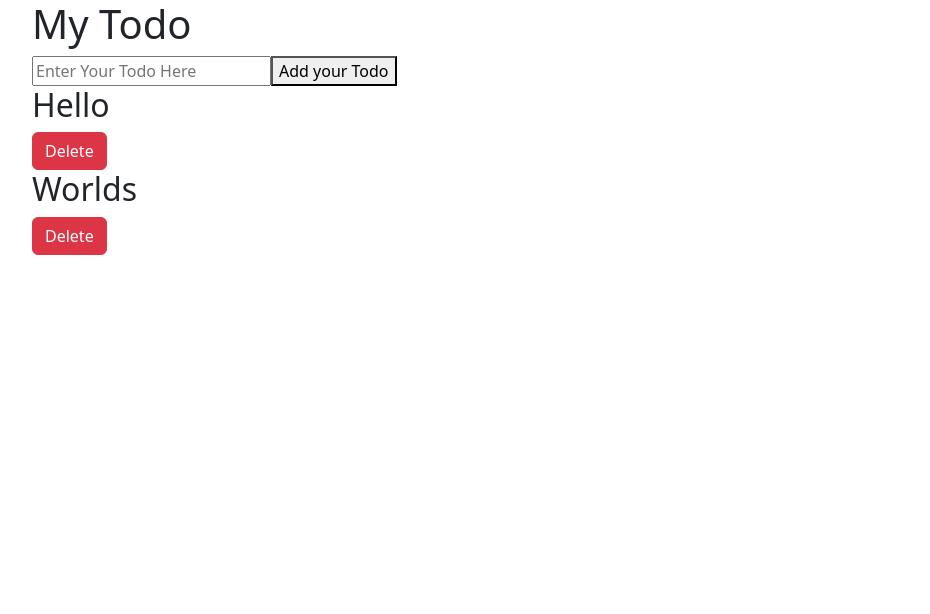
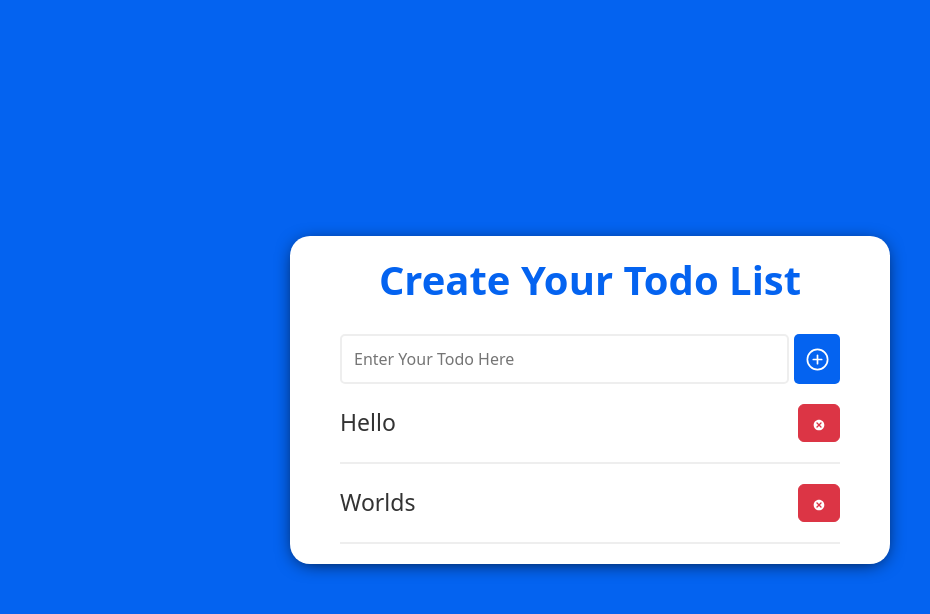
Before and after one commit to saurav-ghimire/React-Todo-App, a React (Vite) app: page / in a window 1280 px wide. Shown: the top 614 px of the page, without its empty margins (50-980 px from the left). Built offline with nearby package versions, Linux system fonts and the light colour scheme.

Commit message:
React icon added, CSS Added and some conditional Functionality for input field

```diff
--- a/package.json
+++ b/package.json
@@ -12,7 +12,8 @@
   "dependencies": {
     "bootstrap": "^5.3.2",
     "react": "^18.2.0",
-    "react-dom": "^18.2.0"
+    "react-dom": "^18.2.0",
+    "react-icons": "^5.0.1"
   },
   "devDependencies": {
     "@types/react": "^18.2.55",
--- /dev/null
+++ b/src/App.css
@@ -0,0 +1,72 @@
+body,h1,h2,h3,h4,h5,h6{
+  margin: 0;
+  padding:0;
+}
+
+
+body{
+  background-color: #0463f0;
+  height: 100vh;
+  display: flex;
+  align-items: center;
+  justify-content: center;
+  flex-direction: column;
+}
+
+.todoWrapper{
+  text-align: center;
+  max-width: 100%;
+  min-width: 600px;
+  background-color: #fff;
+  padding: 20px 50px;
+  border-radius: 20px;
+  -webkit-box-shadow: 0px 3px 19px -6px #000000;
+  box-shadow: 0px 3px 19px -6px #000000;
+}
+
+.todoWrapper h1{
+  margin-bottom: 30px;
+  color: #0463f0;
+  font-weight: bold;
+}
+
+.AddTodoForm{
+  display: flex;
+  align-items: center;
+  justify-content: center;
+}
+
+.AddTodoForm input.searchField{
+  width: 100%;
+  padding: 12px;
+  border: 2px solid #eee;
+  height: 50px;
+  border-radius: 5px;
+}
+.AddTodoForm button.addButton{
+  height: 50px;
+  background: #0463f0;
+  border: 0;
+  width: 50px;
+  color: #fff;
+  font-size: 27px;
+  display: flex;
+  align-items: center;
+  justify-content: center;
+  margin-left: 5px;
+  border-radius: 5px;
+}
+
+.SingleTodoWrapper{
+  display: flex;
+  align-items: center;
+  justify-content: space-between;
+  margin-top: 20px;
+  padding-bottom: 20px;
+  border-bottom: 2px solid #eee;
+}
+
+.SingleTodoWrapper h2{
+  color: #333;
+  font-size: 23px;
+}
--- a/src/App.jsx
+++ b/src/App.jsx
@@ -1,6 +1,7 @@
 import React, { useState } from 'react';
 
 import 'bootstrap/dist/css/bootstrap.css';
+import './App.css';
 import Heading from './Components/heading';
 import AddTodo from './Components/AddTodo';
 import TodoWrapper from './Components/TodoWrapper';
--- a/src/Components/AddTodo.jsx
+++ b/src/Components/AddTodo.jsx
@@ -1,4 +1,5 @@
 import { useState } from "react";
+import { IoAddCircleOutline } from "react-icons/io5";
 
 function AddTodo({onSubmitButton}) {
 
@@ -8,9 +9,15 @@ function AddTodo({onSubmitButton}) {
     setInputValue(event.target.value)
   }
 
+
   const onButtonClick = (value) => {
-    onSubmitButton(value);
-    setInputValue("")
+    if(value){
+      onSubmitButton(value);
+      setInputValue("")
+    }else{
+      alert('Field Cannot be Empty');
+      return false;
+    }
   }
 
 
@@ -20,8 +27,13 @@ function AddTodo({onSubmitButton}) {
       placeholder="Enter Your Todo Here"
       onChange={handleInput}
       value={inputValue}
+      className="searchField"
       />
-      <button onClick={() => onButtonClick(inputValue)}>Add your Todo</button>
+      <button
+      className="addButton"
+      onClick={() => onButtonClick(inputValue)}
+      ><IoAddCircleOutline />
+      </button>
     </>
    );
 }
--- a/src/Components/SingleTodoItem.jsx
+++ b/src/Components/SingleTodoItem.jsx
@@ -1,3 +1,5 @@
+import { TiDelete } from "react-icons/ti";
+
 function SingleItem({list, onDeleteButton}) {
 
   return (
@@ -7,7 +9,7 @@ function SingleItem({list, onDeleteButton}) {
         <button
         className="btn btn-danger"
         onClick={() => onDeleteButton(list)}
-        >Delete</button>
+        >< TiDelete/></button>
       </div>
     </>
 
--- a/src/Components/heading.jsx
+++ b/src/Components/heading.jsx
@@ -1,6 +1,6 @@
 function heading() {
   return (
-    <h1>My Todo</h1>
+    <h1>Create Your Todo List</h1>
    );
 }
 
```
Also changed, not shown: 1 other file (tests, documents, lock files or other folders).
